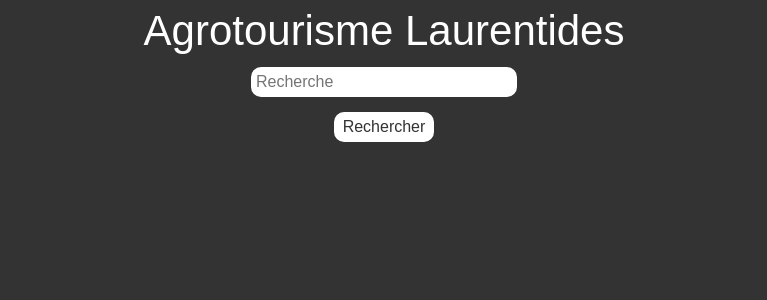
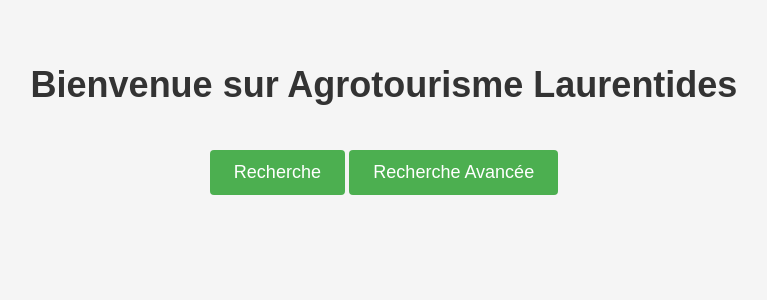
Before and after one commit to ZacharyChandonnet/Search-Engine, a PHP site: page / in a window 1280 px wide. Shown: the top 300 px of the page, without its empty margins (256-1023 px from the left). Run offline with PHP 8.4, Linux system fonts and the light colour scheme; data comes from the database, SQL or seed files in the repository.

Commit message:
ajout d'une recherche avancée

```diff
--- a/index.php
+++ b/index.php
@@ -1,71 +1,56 @@
 <!DOCTYPE html>
 <html lang="en">
-
 <head>
   <meta charset="UTF-8">
   <meta http-equiv="X-UA-Compatible" content="IE=edge">
   <meta name="viewport" content="width=device-width, initial-scale=1.0">
-  <link rel="stylesheet" href="css/style.css">
-  <link rel="stylesheet" href="css/reset.css">
-  <title>Recherche</title>
+  <title>Agrotourisme Laurentides</title>
+  <style>
+    body {
+      font-family: Arial, sans-serif;
+      text-align: center;
+      background-color: #f5f5f5;
+      margin: 0;
+      padding: 0;
+    }
+
+    .container {
+      max-width: 800px;
+      margin: 0 auto;
+      padding: 40px;
+    }
+
+    h1 {
+      font-size: 36px;
+      color: #333;
+    }
+
+    p {
+      font-size: 18px;
+      color: #666;
+    }
+
+    .button {
+      display: inline-block;
+      padding: 12px 24px;
+      background-color: #4caf50;
+      color: #fff;
+      text-decoration: none;
+      border-radius: 4px;
+      font-size: 18px;
+      margin-top: 20px;
+    }
+
+    .button:hover {
+      background-color: #45a049;
+    }
+  </style>
 </head>
-
 <body>
-  <h1>Agrotourisme Laurentides</h1>
-  <div id="search-results"></div>
-  <form method="GET">
-    <input type="text" name="search" id="search" placeholder="Recherche">
-    <button type="submit">Rechercher</button>
-    <?php
-
-    $pdo = new PDO("sqlite:database.sqlite");
-    if (isset($_GET['search'])) {
-      $search = $_GET['search'];
-      if (empty($search)) {
-        echo "<p>Veuillez entrer une recherche valide</p>";
-      } else {
-        $stmt = $pdo->prepare("SELECT * FROM activites  WHERE nom LIKE '%" . $search . "%' ORDER BY nom");
-        $stmt->execute();
-        $results = $stmt->fetchAll();
-
-        $stmt1 = $pdo->prepare("SELECT * FROM entreprises  WHERE nom LIKE '%" . $search . "%' ORDER BY nom");
-        $stmt1->execute();
-        $results1 = $stmt1->fetchAll();
-
-        $stmt1 = $pdo->prepare("SELECT * FROM evenements  WHERE nom LIKE '%" . $search . "%' ORDER BY nom");
-        $stmt1->execute();
-        $results2 = $stmt1->fetchAll();
-
-        $stmt3 = $pdo->prepare("SELECT * FROM forfaits  WHERE nom LIKE '%" . $search . "%' ORDER BY nom");
-        $stmt3->execute();
-        $results3 = $stmt3->fetchAll();
-
-        if (count($results) > 0 || count($results1) > 0 || count($results2) > 0 || count($results3) > 0) {
-          echo "<h2>Résultats de la recherche pour \"" . $search . "\"</h2><ul>";
-          echo "<h3> Résultat pour les Activités : </h3>";
-          foreach ($results as $result) {
-            echo "<li><a href=\"activite.php?id=" . $result['id'] . "\">" . $result['nom'] . "</a></li>";
-          }
-          echo "<h3> Résultat pour les Entreprises : </h3>";
-          foreach ($results1 as $result) {
-            echo "<li><a href=\"entreprise.php?id=" . $result['id'] . "\">" . $result['nom'] . "</a></li>";
-          }
-          echo "<h3> Résultat pour les Événements : </h3>";
-          foreach ($results2 as $result) {
-            echo "<li><a href=\"evenement.php?id=" . $result['id'] . "\">" . $result['nom'] . "</a></li>";
-          }
-          echo "<h3> Résultat pour les Forfaits : </h3>";
-          foreach ($results3 as $result) {
-            echo "<li><a href=\"forfait.php?id=" . $result['id'] . "\">" . $result['nom'] . "</a></li>";
-          }
-          echo "</ul>";
-        } else {
-          echo "<p>Aucun résultat trouvé pour \"" . $search . "\"</p>";
-        }
-      }
-    }
-    ?>
-  </form>
+  <div class="container">
+    <h1>Bienvenue sur Agrotourisme Laurentides</h1>
+    <a href="recherche.php" class="button">Recherche</a>
+    <a href="rechercheavancee.php" class="button">Recherche Avancée</a>
+  </div>
 </body>
-
 </html>
```
Also changed, not shown: recherche.php (added, +71 -0 lines), rechercheavancee.php (added, +112 -0 lines), activites.php (renamed from activite.php), entreprises.php (renamed from entreprise.php), evenements.php (renamed from evenement.php), forfaits.php (renamed from forfait.php).
